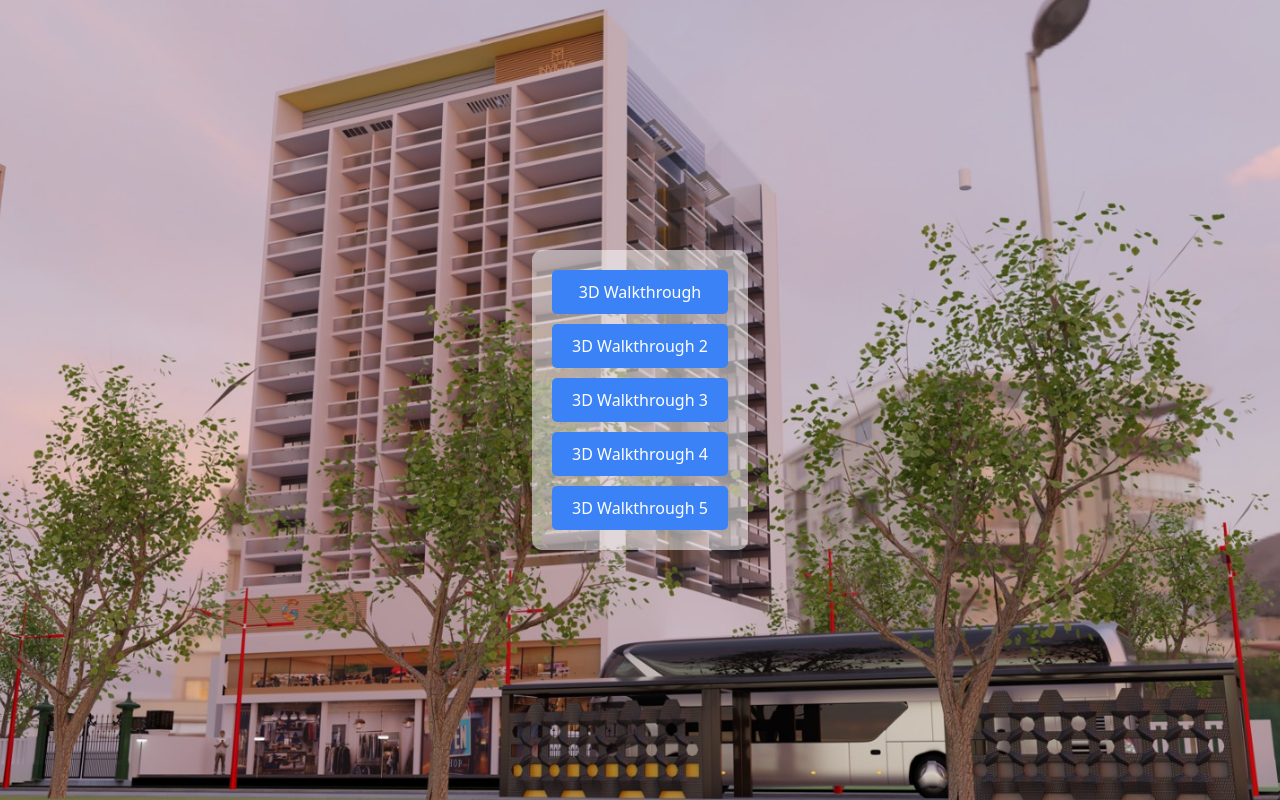
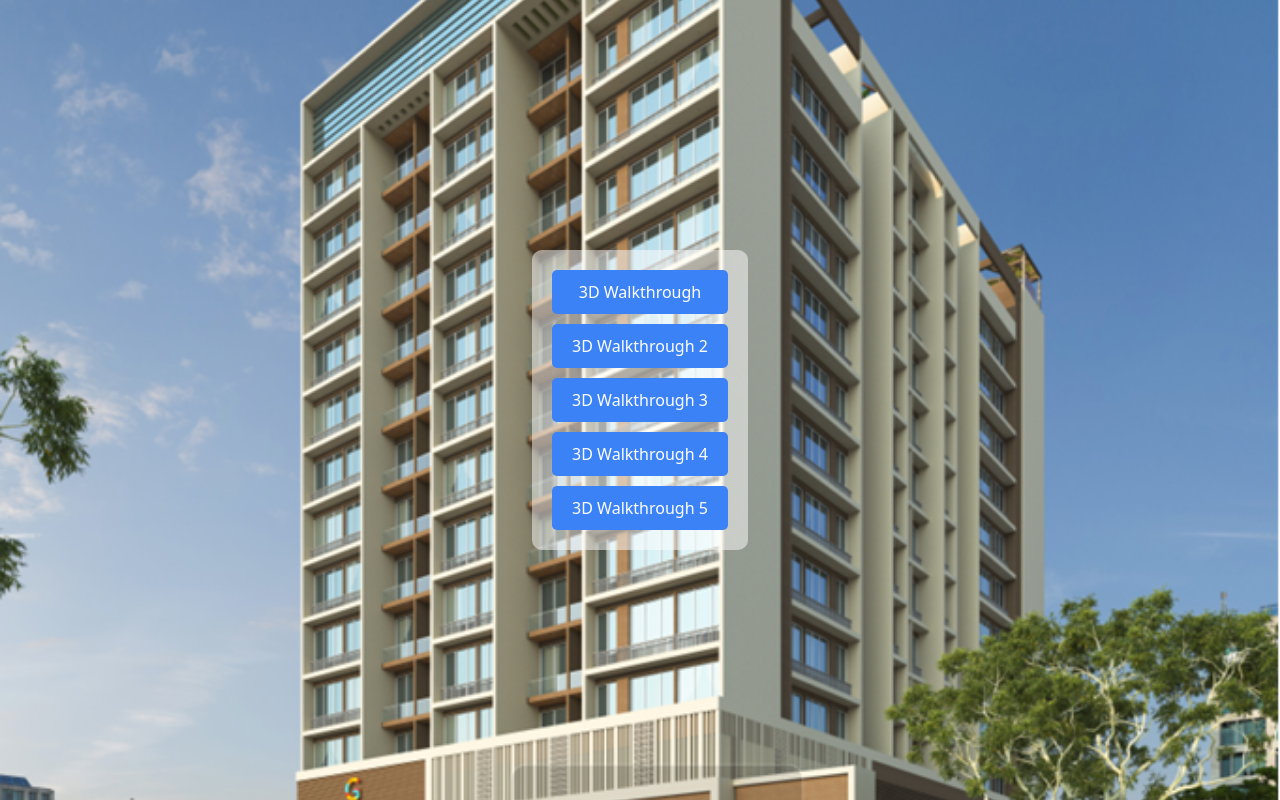
Before and after one commit to dawabag/tanmay, a plain HTML site: page index.html in a window 1280 px wide. Drawn offline with nearby package versions, Linux system fonts and the light colour scheme.

Commit message:
Update index.html

```diff
--- a/index.html
+++ b/index.html
@@ -10,7 +10,7 @@
     <style>
         /* CSS */
         body {
-            background-image: url('6.jpeg');
+            background-image: url('invicta.png');
             background-size: cover; /* Ensure the background image covers the entire screen */
             background-position: center; /* Center the background image */
             background-repeat: no-repeat; /* Prevent the background image from repeating */
```
